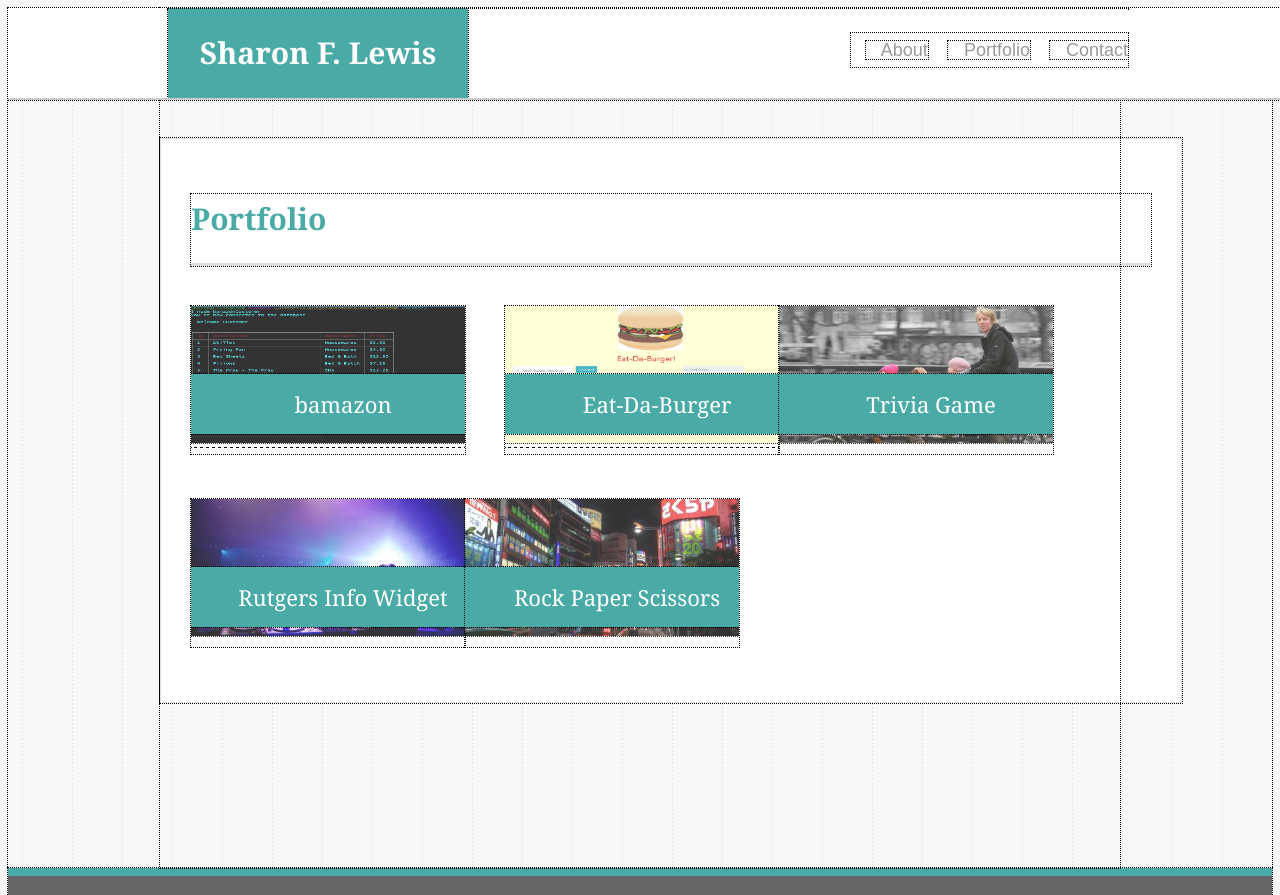
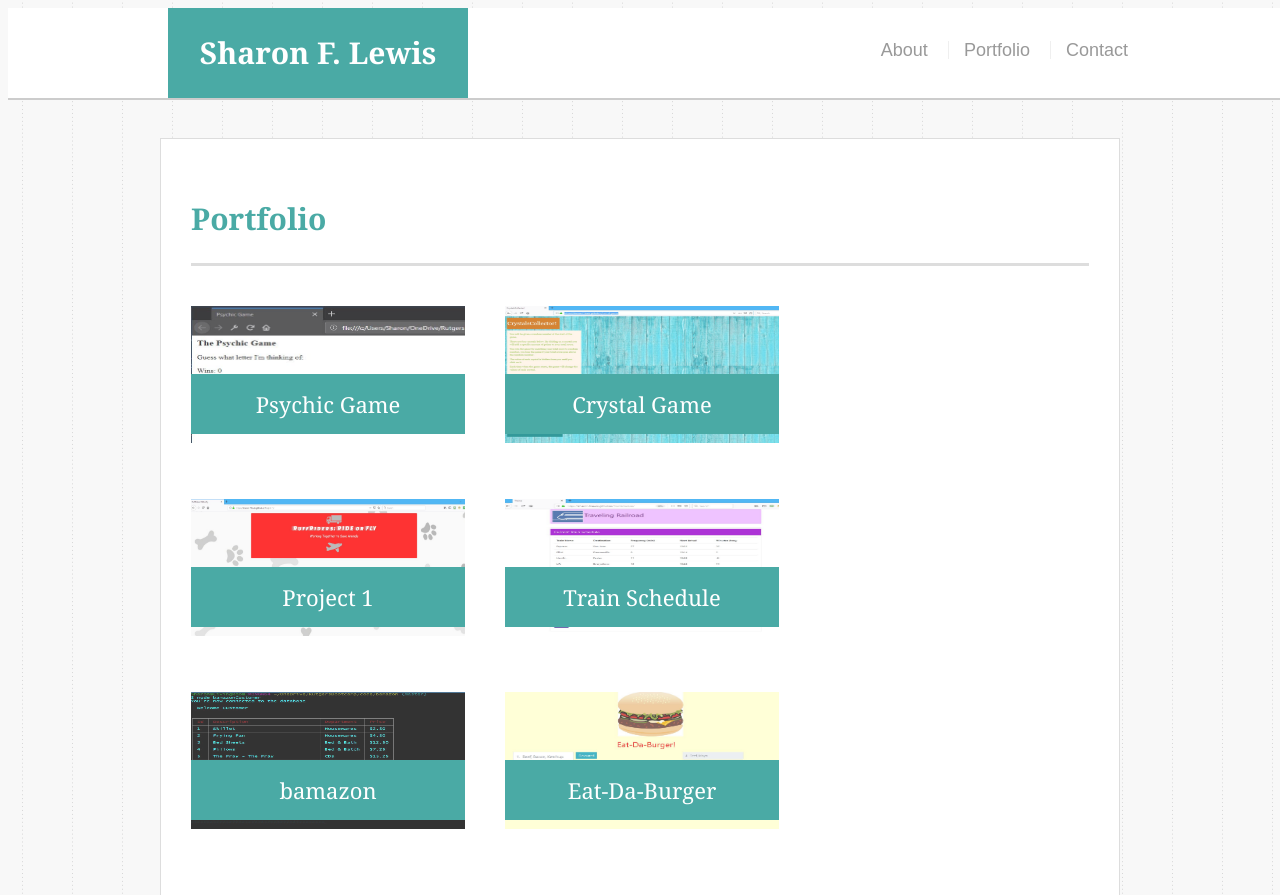
Before and after one commit to sharon-f-lewis/Basic-Protfolio, a plain HTML site: page portfolio.html in a window 1280 px wide. Shown: the top 895 px of the page. Drawn offline with Linux system fonts and the light colour scheme.

Commit message:
Updated Portfolio

```diff
--- a/assets/style.css
+++ b/assets/style.css
@@ -1,6 +1,6 @@
 * {
-  outline:1px dotted black;
-  /* box-sizing: border-box; */
+  /* outline:1px dotted black; */
+  box-sizing: border-box;
 }
 
 body {
--- a/portfolio.html
+++ b/portfolio.html
@@ -20,17 +20,46 @@
       </nav>
     </div>
   </header>
+
   <div class="container" id="main-container">
 
     <section class="main-section">
       <h1>Portfolio</h1>
 
-      <div class="work" id="assign10">
-          <a href="https://github.com/sharon-f-lewis/bamazon" target="_blank">
+      <div class="work" id="assign3">
+        <a href="https://sharon-f-lewis.github.io/Psychic-Game/" target="_blank">
+          <img src="images/Psychic Game.JPG" alt="Psychic Game">
+          <h3>Psychic Game</h3>
+        </a>
+      </div>
+
+      <div class="work" id="assign4">
+        <a href="https://sharon-f-lewis.github.io/unit-4-game/" target="_blank">
+          <img src="images/unit-4-game.JPG" alt="crystal game">
+          <h3>Crystal Game</h3>
+        </a>
+      </div>
+
+      <div class="work" id="project1">
+          <a href="https://sharon-f-lewis.github.io/Project-1/" target="_blank">
+            <img src="images/Project1.JPG" alt="project1">
+            <h3>Project 1</h3>
+          </a>
+        </div>
+
+        <div class="work" id="assign7">
+            <a href="https://sharon-f-lewis.github.io/TrainSchedule/" target="_blank">
+              <img src="images/Train Schedule.JPG" alt="train schedule">
+              <h3>Train Schedule</h3>
+            </a>
+          </div>
+
+            <div class="work" id="assign10">
+        <a href="https://github.com/sharon-f-lewis/bamazon" target="_blank">
           <img src="images/customer.JPG" alt="bamazon">
           <h3>bamazon</h3>
         </a>
-        </div>
+      </div>
 
       <div class="work" id="assign12">
         <a href="https://desolate-ravine-10850.herokuapp.com/" target="_blank">
@@ -39,21 +68,6 @@
         </a>
       </div>
 
-
-      <div class="work">
-        <img src="images/portfolio3.jpg" alt="Portfolio3">
-        <h3>Trivia Game</h3>
-      </div>
-
-      <div class="work">
-        <img src="images/portfolio4.jpg" alt="Portfolio4">
-        <h3>Rutgers Info Widget</h3>
-      </div>
-
-      <div class="work">
-        <img src="images/portfolio5.jpg" alt="Portfolio5">
-        <h3>Rock Paper Scissors</h3>
-      </div>
     </section>
   </div>
   <footer>
```
Also changed, not shown: images/Project1.JPG (added), images/Psychic Game.JPG (added), images/Train Schedule.JPG (added), images/unit-4-game.JPG (added).
